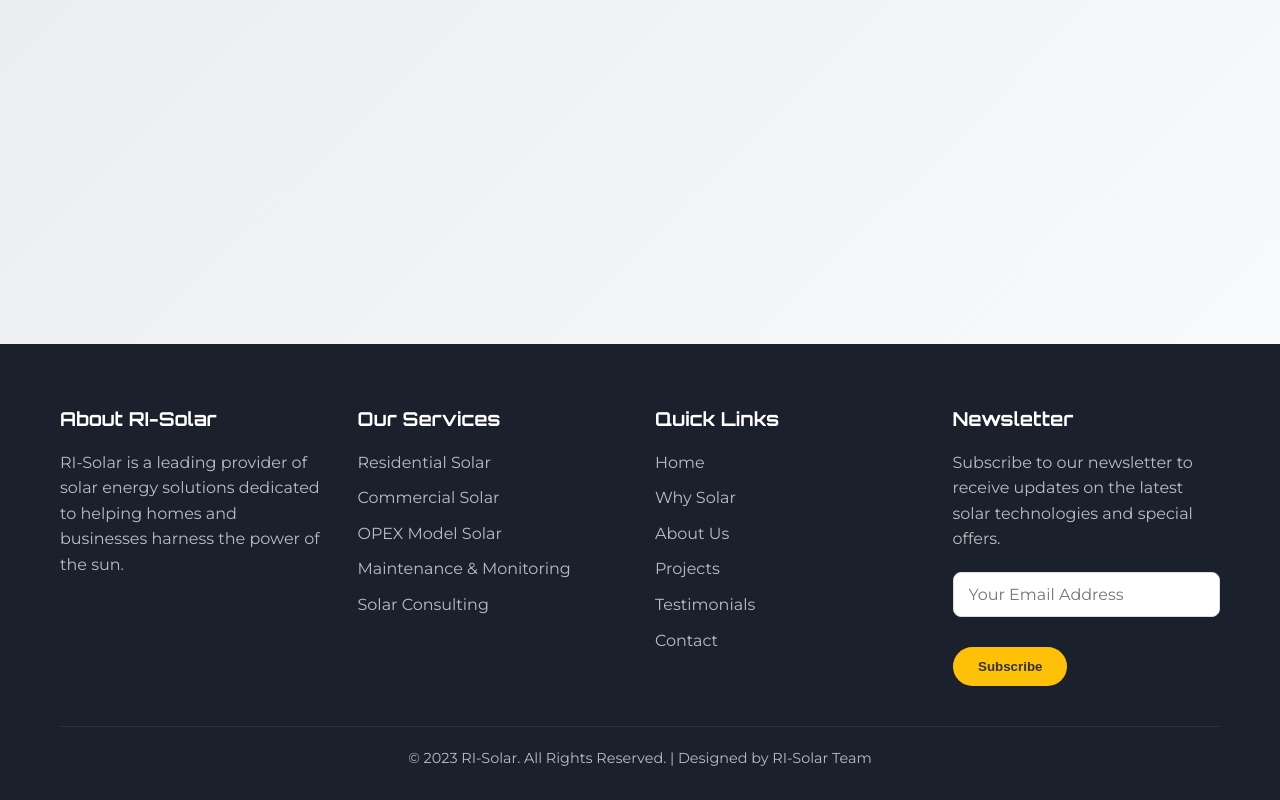
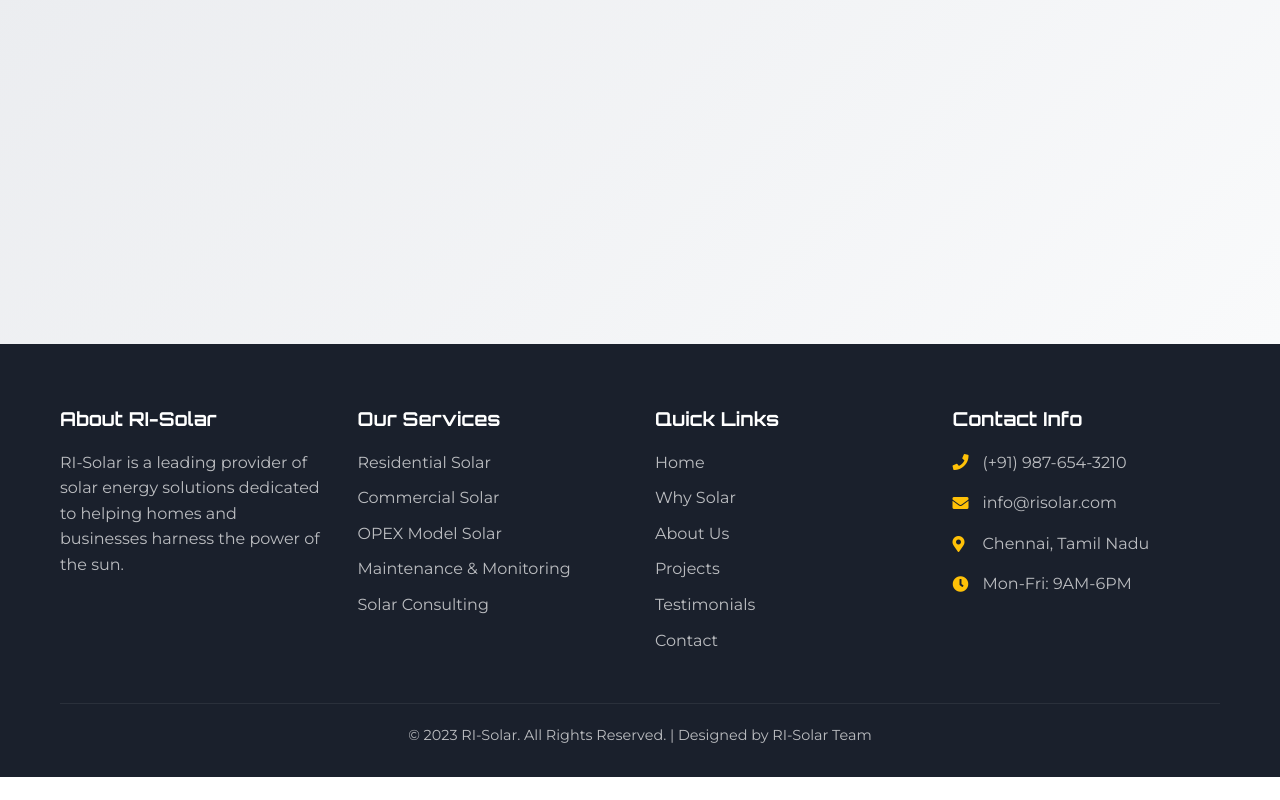
Before and after one commit to jkkCoder/railInnovativesSolar, a plain HTML site: page index.html in a window 1280 px wide. Shown: the part 8947-9747 px from the top of the page. After the commit the page ends 9724 px from the top, so only its background shows below. Drawn offline with Linux system fonts and the light colour scheme.

Commit message:
footer updated

```diff
--- a/index.html
+++ b/index.html
@@ -1963,14 +1963,25 @@
         </div>
 
         <div>
-          <h4 class="footer-heading">Newsletter</h4>
-          <p class="footer-text">Subscribe to our newsletter to receive updates on the latest solar technologies and special offers.</p>
-          <form class="subscribe-form">
-            <div class="form-group">
-              <input type="email" class="form-control" placeholder="Your Email Address" required>
-            </div>
-            <button type="submit" class="btn-primary" style="margin-top: 10px;">Subscribe</button>
-          </form>
+          <h4 class="footer-heading">Contact Info</h4>
+          <div class="footer-contact">
+            <div class="contact-item" style="display: flex; align-items: center; margin-bottom: 15px;">
+              <i class="fas fa-phone" style="color: var(--solar-primary); margin-right: 10px; width: 20px;"></i>
+              <span style="opacity: 0.7;">(+91) 987-654-3210</span>
+            </div>
+            <div class="contact-item" style="display: flex; align-items: center; margin-bottom: 15px;">
+              <i class="fas fa-envelope" style="color: var(--solar-primary); margin-right: 10px; width: 20px;"></i>
+              <span style="opacity: 0.7;">info@risolar.com</span>
+            </div>
+            <div class="contact-item" style="display: flex; align-items: center; margin-bottom: 15px;">
+              <i class="fas fa-map-marker-alt" style="color: var(--solar-primary); margin-right: 10px; width: 20px;"></i>
+              <span style="opacity: 0.7;">Chennai, Tamil Nadu</span>
+            </div>
+            <div class="contact-item" style="display: flex; align-items: center; margin-bottom: 15px;">
+              <i class="fas fa-clock" style="color: var(--solar-primary); margin-right: 10px; width: 20px;"></i>
+              <span style="opacity: 0.7;">Mon-Fri: 9AM-6PM</span>
+            </div>
+          </div>
         </div>
       </div>
       <div class="footer-bottom">
```
